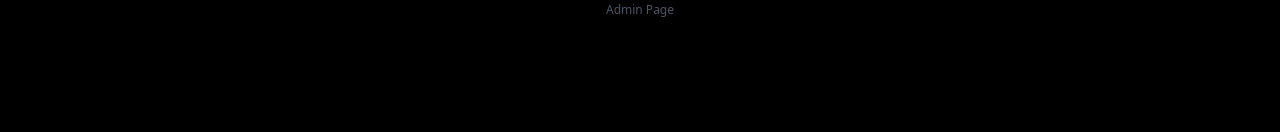
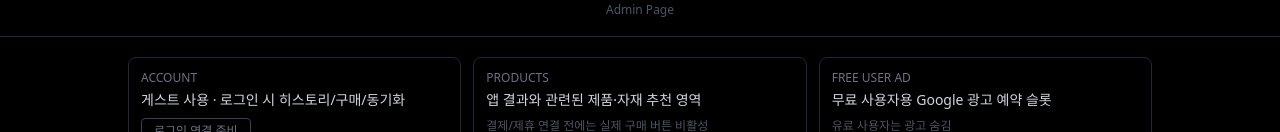
Before and after one commit to 8friend8ship-cloud/DRYWRITE, a React (Vite) app: page / in a window 1280 px wide. Shown: the part 820-952 px from the top of the page. Before the commit the page ends 856 px from the top, so only its background shows below. Built offline with nearby package versions, Linux system fonts and the light colour scheme.

Commit message:
Render common deployment service shell

```diff
--- a/index.tsx
+++ b/index.tsx
@@ -1,7 +1,7 @@
-
 import React from 'react';
 import ReactDOM from 'react-dom/client';
 import App from './App';
+import { CommonServiceShell } from './components/CommonServiceShell';
 
 const rootElement = document.getElementById('root');
 if (!rootElement) {
@@ -12,5 +12,6 @@ const root = ReactDOM.createRoot(rootElement);
 root.render(
   <React.StrictMode>
     <App />
+    <CommonServiceShell />
   </React.StrictMode>
 );
```
